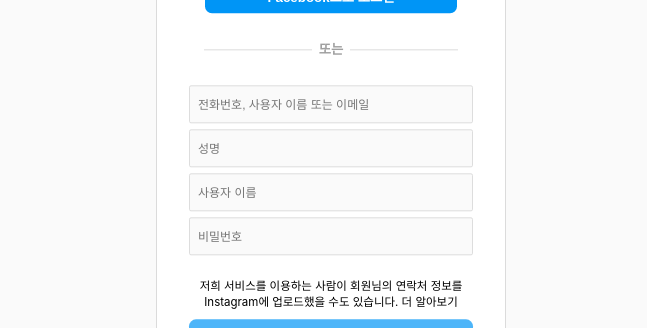
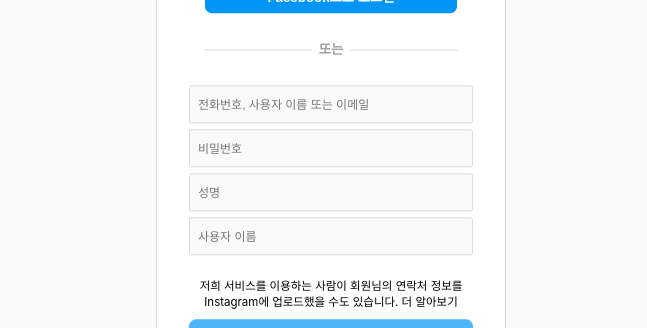
Before and after one commit to juuuuung/Instagram_clone, a React (Create React App) app: page / in a window 1280 px wide. Both pictures are taken after a click on the button "가입하기". Shown: the part 191-519 px from the top of the page, without its empty margins (309-956 px from the left). Built offline with nearby package versions, Linux system fonts and the light colour scheme.

Commit message:
signInputLIst 로직 단축

```diff
--- a/src/components/molecules/Join/LoginInputList.tsx
+++ b/src/components/molecules/Join/LoginInputList.tsx
@@ -1,11 +1,11 @@
 import { useAtom } from "jotai";
 import { onChangeInput } from "../../../logic/onChangeInput";
 import { accountData } from "../../../store/Join";
-import inputMapArray from "../../../dummyData/inputMapArray.json";
+import InputTypeObject from "../../../dummyData/inputTypeArray.json";
 
 export default function LoginInputList() {
   const [data, setData] = useAtom(accountData);
-  const inputData = [inputMapArray.userId, inputMapArray.userPw];
+  const inputData = [InputTypeObject["userId"], InputTypeObject["userPw"]];
   return (
     <div className="inputlist">
       {inputData.map((input, inx) => {
--- a/src/components/molecules/Join/SignInputList.tsx
+++ b/src/components/molecules/Join/SignInputList.tsx
@@ -1,47 +1,30 @@
 import { useAtom } from "jotai";
 import { onChangeInput } from "../../../logic/onChangeInput";
 import { accountData } from "../../../store/Join";
-import inputMapArray from "../../../dummyData/inputMapArray.json";
+import InputTypeObject from "../../../dummyData/inputTypeArray.json";
 
 export default function SignInputList() {
   const [data, setData] = useAtom(accountData);
-  const onChangeFunc = (
-    e: React.ChangeEvent<HTMLInputElement>,
-    mode: string
-  ) => {
-    onChangeInput(data, setData, e, mode);
-  };
+  const inputData = [
+    InputTypeObject["userId"],
+    InputTypeObject["userPw"],
+    InputTypeObject["realName"],
+    InputTypeObject["nickName"],
+  ];
   return (
     <div className="inputlist">
-      {}
-      <input
-        onChange={(e) => {
-          onChangeFunc(e, "userId");
-        }}
-        type="text"
-        placeholder="전화번호, 사용자 이름 또는 이메일"
-      />
-      <input
-        onChange={(e) => {
-          onChangeFunc(e, "userPw");
-        }}
-        type="text"
-        placeholder="성명"
-      />
-      <input
-        onChange={(e) => {
-          onChangeFunc(e, "realName");
-        }}
-        type="text"
-        placeholder="사용자 이름"
-      />
-      <input
-        onChange={(e) => {
-          onChangeFunc(e, "nickName");
-        }}
-        type="text"
-        placeholder="비밀번호"
-      />
+      {inputData.map((val, inx) => {
+        return (
+          <input
+            key={val.mode + inx}
+            onChange={(e) => {
+              onChangeInput(data, setData, e, val.mode);
+            }}
+            type={val.type}
+            placeholder={val.placeholder}
+          />
+        );
+      })}
     </div>
   );
 }
--- a/src/logic/onChangeInput.ts
+++ b/src/logic/onChangeInput.ts
@@ -10,5 +10,4 @@
   let copyData = { ...data };
   copyData[`${mode}`] = e.target.value;
   setData(copyData);
-  console.log(data);
 }
```
Also changed, not shown: src/dummyData/inputTypeArray.json (renamed from src/dummyData/inputMapArray.json).
